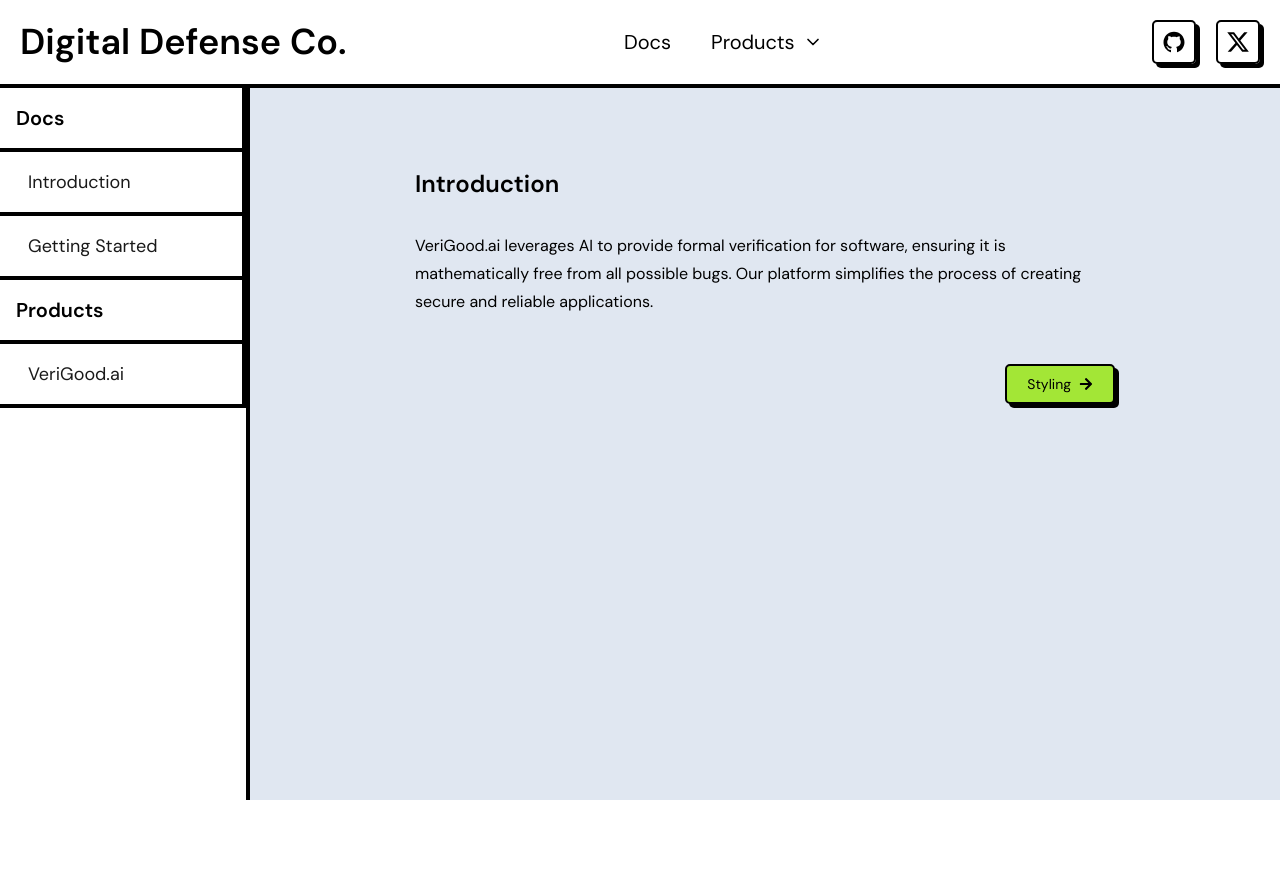
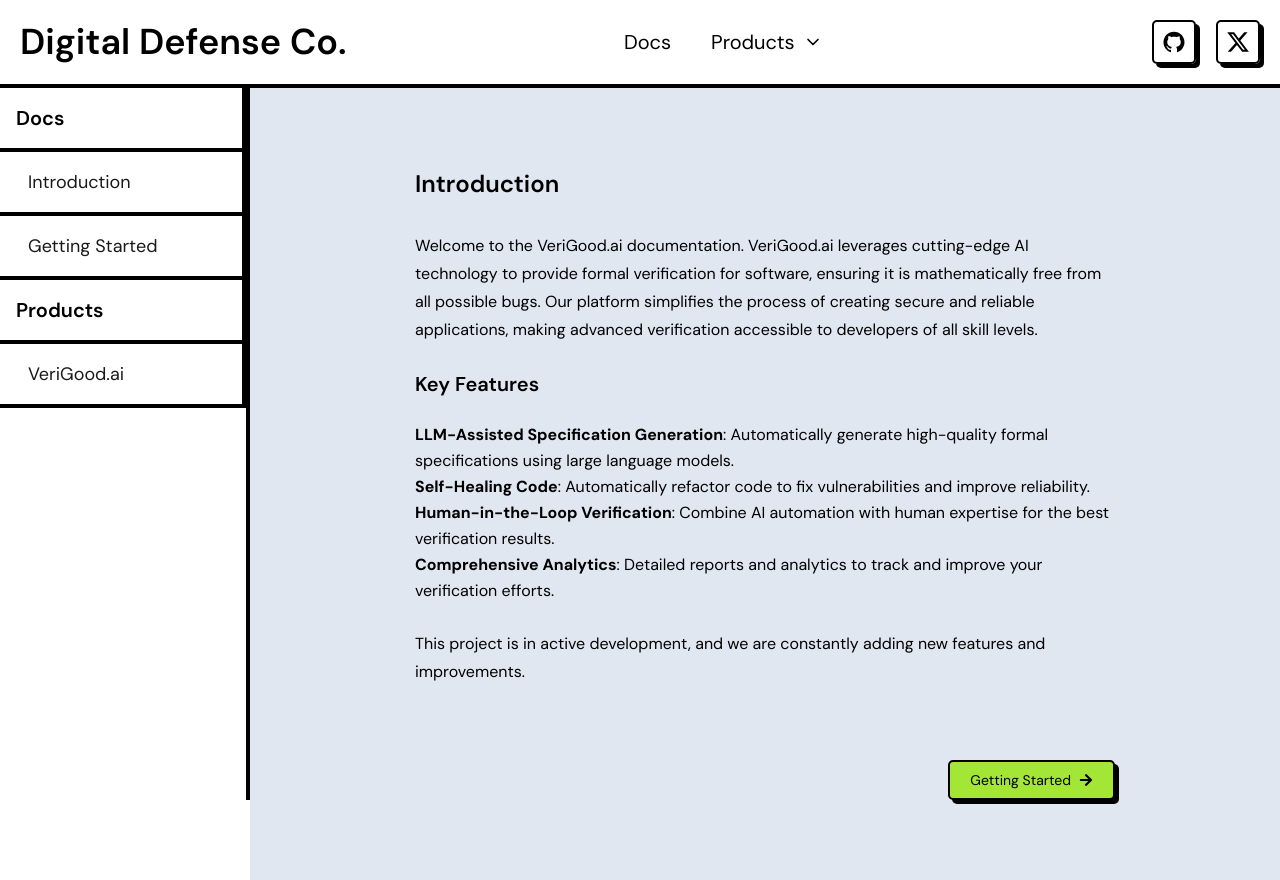
Before and after one commit to DigitalDefenseCompany/neobrutalism-landing-page, a Next.js app: page /docs in a window 1280 px wide. Before the commit the page ends 800 px from the top, so only its background shows below. Built offline with nearby package versions, Linux system fonts and the light colour scheme.

Commit message:
chore: update the docs

```diff
--- a/src/markdown/docs/page.mdx
+++ b/src/markdown/docs/page.mdx
@@ -2,11 +2,26 @@
 
 ## Introduction
 
-VeriGood.ai leverages AI to provide formal verification for software, ensuring it is mathematically free from all possible bugs. Our platform simplifies the process of creating secure and reliable applications.
+Welcome to the VeriGood.ai documentation. VeriGood.ai leverages cutting-edge AI technology to provide formal verification for software, ensuring it is mathematically free from all possible bugs. Our platform simplifies the process of creating secure and reliable applications, making advanced verification accessible to developers of all skill levels.
+
+<br />
+
+### Key Features
+
+- **LLM-Assisted Specification Generation**: Automatically generate high-quality formal specifications using large language models.
+- **Self-Healing Code**: Automatically refactor code to fix vulnerabilities and improve reliability.
+- **Human-in-the-Loop Verification**: Combine AI automation with human expertise for the best verification results.
+- **Comprehensive Analytics**: Detailed reports and analytics to track and improve your verification efforts.
+
+<br />
+
+This project is in active development, and we are constantly adding new features and improvements.
+
+<br />
 
 <Pagination
   next={{
-    name: 'Styling',
+    name: 'Getting Started',
     path: '/docs/getting-started',
   }}
 />
```
